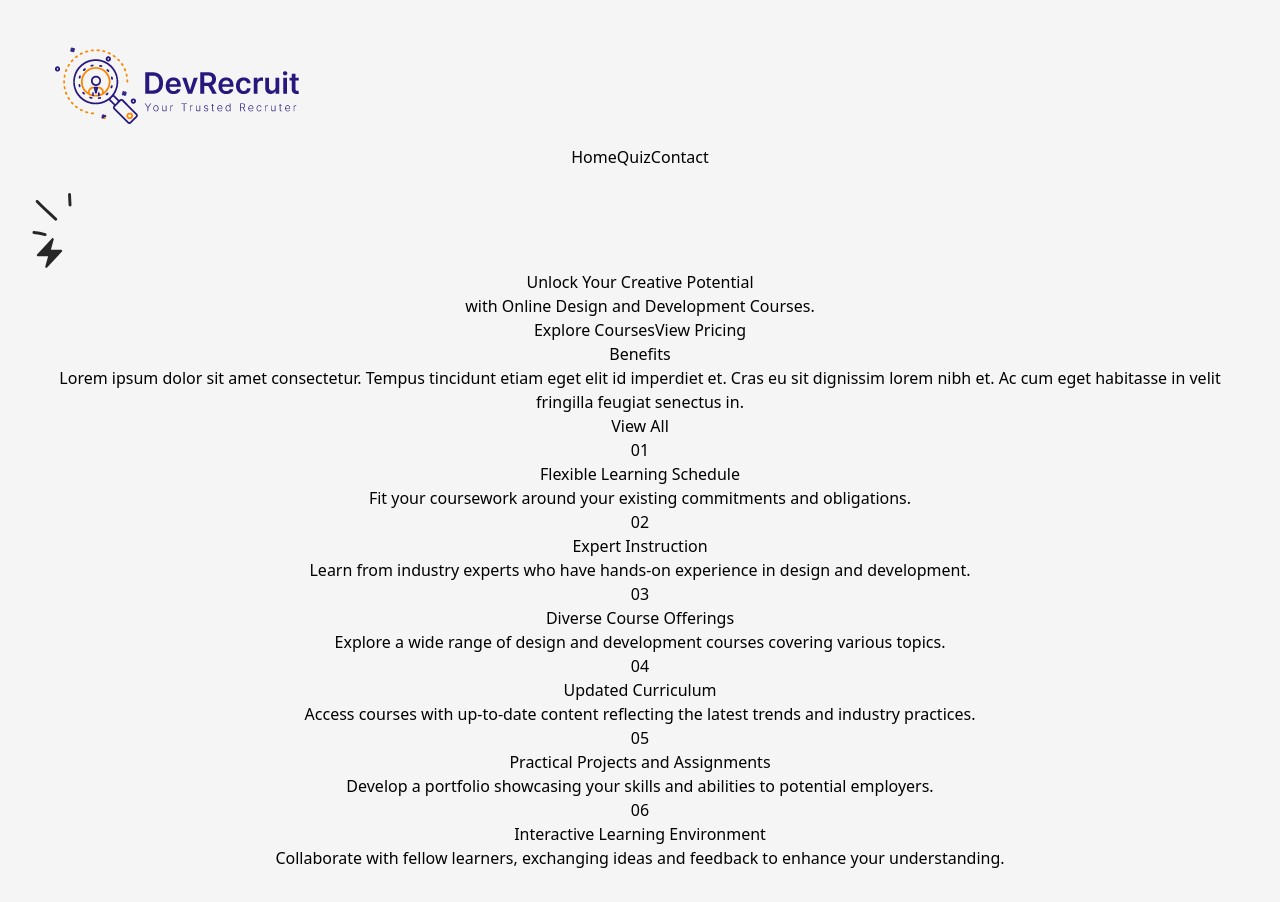
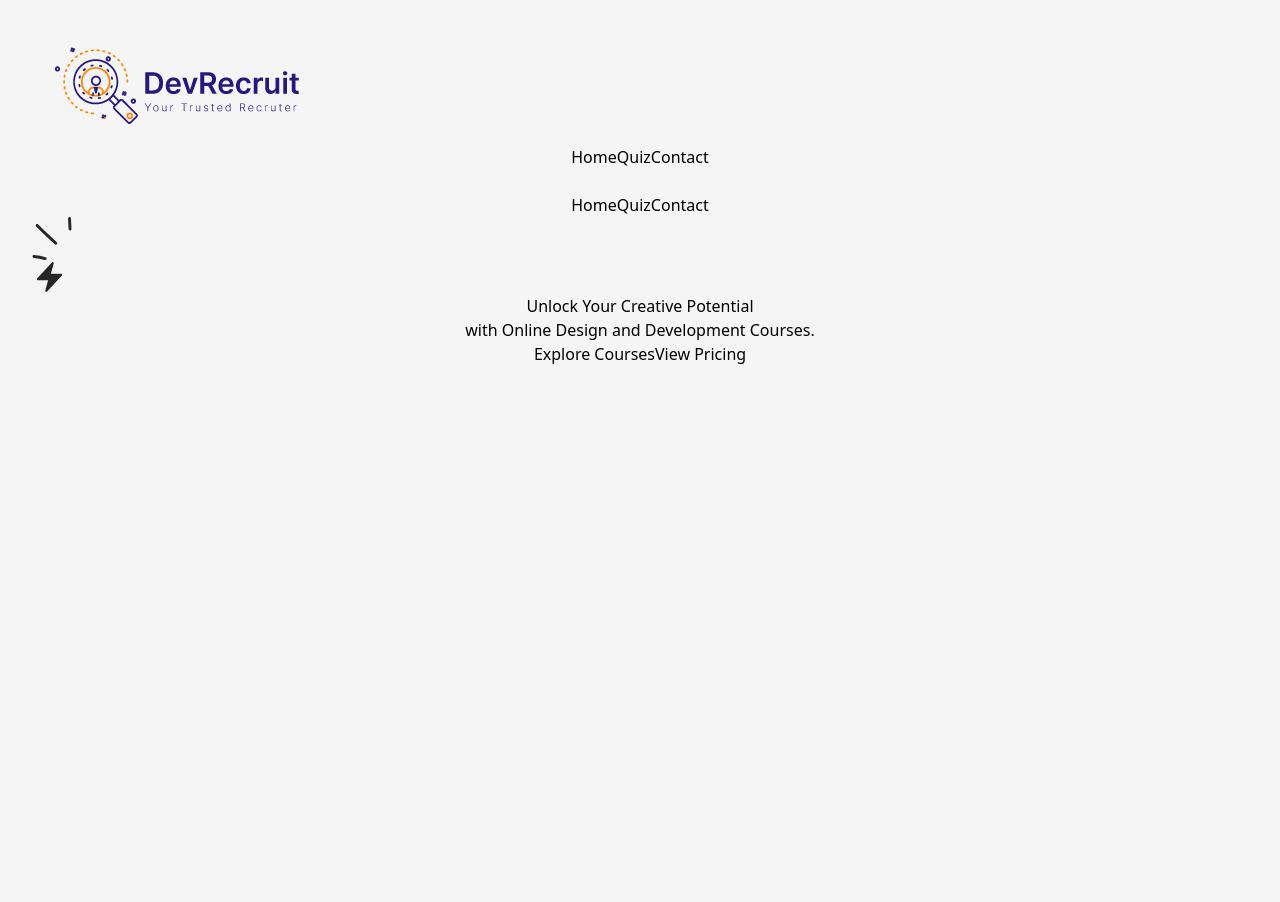
Before and after one commit to theziko1/DevRecruit, a React (Vite) app: page / in a window 1280 px wide. After the commit the page ends 800 px from the top, so only its background shows below. Built offline with nearby package versions, Linux system fonts and the light colour scheme; some icons are missing.

Commit message:
test commit

```diff
--- a/src/Components/Home/Home.jsx
+++ b/src/Components/Home/Home.jsx
@@ -15,7 +15,7 @@ const Home = () => {
 
     <img src={Icon} alt="" />
 </div>
-<div className="text-center"><span className="text-amber-500 text-3xl font-semibold font-['Be Vietnam Pro'] leading-[72px]">Unlock</span><span className="text-zinc-900 text-3xl font-semibold font-['Be Vietnam Pro'] leading-[72px]"> Your Creative Potential</span></div>
+<div className="text-center"><span className="text-amber-500 text-3xl md:text-xl font-semibold font-['Be Vietnam Pro'] leading-[72px]">Unlock</span><span className="text-zinc-900 text-3xl md:text-xl font-semibold font-['Be Vietnam Pro'] leading-[72px]"> Your Creative Potential</span></div>
 </div>
 <div className="w-[100%] mt-auto text-center text-neutral-800 text-[38px] font-medium font-['Be Vietnam Pro'] leading-[57px]">with Online Design and Development Courses.</div>
 <button className="w-[15%] h-[63px] gap-4 mr-[20px] text-center text-white text-lg font-semibold font-['Be Vietnam Pro'] leading-[27px] bg-amber-500 rounded-lg justify-center items-center mt-2 inline-flex">
@@ -58,83 +58,6 @@ Explore Courses
 <div className="w-11 h-11 relative" />
 </div>
 </div>
-<div className="w-[90%] h-[1142px] flex-col justify-start items-end gap-20 inline-flex">
-    <div className="self-stretch justify-start items-end  inline-flex">
-        <div className="grow shrink basis-0 flex-col justify-start items-start gap-1.5 inline-flex">
-            <div className="self-stretch text-neutral-800 text-5xl font-semibold font-['Be Vietnam Pro'] leading-[72px]">Benefits</div>
-            <div className="self-stretch text-zinc-600 text-lg font-normal font-['Be Vietnam Pro'] leading-[27px]">Lorem ipsum dolor sit amet consectetur. Tempus tincidunt etiam eget elit id imperdiet et. Cras eu sit dignissim lorem nibh et. Ac cum eget habitasse in velit fringilla feugiat senectus in.</div>
-        </div>
-        <div className="px-6 py-[18px] bg-neutral-50 rounded-lg border border-zinc-100 justify-center items-center gap-2 flex">
-            <div className="text-center text-neutral-800 text-lg font-medium font-['Be Vietnam Pro'] leading-[27px]">View All</div>
-        </div>
-    </div>
-    <div className="self-stretch h-[930px] flex-col justify-start items-start gap-5 flex">
-        <div className="self-stretch justify-start items-start gap-5 inline-flex">
-            <div className="grow shrink basis-0 p-[50px] bg-white rounded-xl flex-col justify-start items-end gap-[50px] inline-flex">
-                <div className="self-stretch text-right text-neutral-800 text-[80px] font-bold font-['Be Vietnam Pro'] leading-normal">01</div>
-                <div className="self-stretch h-[104px] flex-col justify-start items-start gap-3.5 flex">
-                    <div className="self-stretch text-zinc-800 text-2xl font-semibold font-['Be Vietnam Pro'] leading-9">Flexible Learning Schedule</div>
-                    <div className="self-stretch text-neutral-600 text-lg font-normal font-['Be Vietnam Pro'] leading-[27px]">Fit your coursework around your existing commitments and obligations.</div>
-                </div>
-                <div className="p-5 bg-neutral-50 rounded-lg border border-zinc-100 justify-center items-center gap-2 inline-flex">
-                    <div className="w-[34px] h-[34px] relative" />
-                </div>
-            </div>
-            <div className="grow shrink basis-0 p-[50px] bg-white rounded-xl flex-col justify-start items-end gap-[50px] inline-flex">
-                <div className="self-stretch text-right text-neutral-800 text-[80px] font-bold font-['Be Vietnam Pro'] leading-normal">02</div>
-                <div className="self-stretch h-[104px] flex-col justify-start items-start gap-3.5 flex">
-                    <div className="self-stretch text-zinc-800 text-2xl font-semibold font-['Be Vietnam Pro'] leading-9">Expert Instruction</div>
-                    <div className="self-stretch text-neutral-600 text-lg font-normal font-['Be Vietnam Pro'] leading-[27px]">Learn from industry experts who have hands-on experience in design and development.</div>
-                </div>
-                <div className="p-5 bg-neutral-50 rounded-lg border border-zinc-100 justify-center items-center gap-2 inline-flex">
-                    <div className="w-[34px] h-[34px] relative" />
-                </div>
-            </div>
-            <div className="grow shrink basis-0 p-[50px] bg-white rounded-xl flex-col justify-start items-end gap-[50px] inline-flex">
-                <div className="self-stretch text-right text-neutral-800 text-[80px] font-bold font-['Be Vietnam Pro'] leading-normal">03</div>
-                <div className="self-stretch h-[104px] flex-col justify-start items-start gap-3.5 flex">
-                    <div className="self-stretch text-zinc-800 text-2xl font-semibold font-['Be Vietnam Pro'] leading-9">Diverse Course Offerings</div>
-                    <div className="self-stretch text-neutral-600 text-lg font-normal font-['Be Vietnam Pro'] leading-[27px]">Explore a wide range of design and development courses covering various topics.</div>
-                </div>
-                <div className="p-5 bg-neutral-50 rounded-lg border border-zinc-100 justify-center items-center gap-2 inline-flex">
-                    <div className="w-[34px] h-[34px] relative" />
-                </div>
-            </div>
-        </div>
-        <div className="self-stretch justify-start items-start gap-5 inline-flex">
-            <div className="grow shrink basis-0 p-[50px] bg-white rounded-xl flex-col justify-start items-end gap-[50px] inline-flex">
-                <div className="self-stretch text-right text-neutral-800 text-[80px] font-bold font-['Be Vietnam Pro'] leading-normal">04</div>
-                <div className="self-stretch h-[131px] flex-col justify-start items-start gap-3.5 flex">
-                    <div className="self-stretch text-zinc-800 text-2xl font-semibold font-['Be Vietnam Pro'] leading-9">Updated Curriculum</div>
-                    <div className="self-stretch text-neutral-600 text-lg font-normal font-['Be Vietnam Pro'] leading-[27px]">Access courses with up-to-date content reflecting the latest trends and industry practices.</div>
-                </div>
-                <div className="p-5 bg-neutral-50 rounded-lg border border-zinc-100 justify-center items-center gap-2 inline-flex">
-                    <div className="w-[34px] h-[34px] relative" />
-                </div>
-            </div>
-            <div className="grow shrink basis-0 p-[50px] bg-white rounded-xl flex-col justify-start items-end gap-[50px] inline-flex">
-                <div className="self-stretch text-right text-neutral-800 text-[80px] font-bold font-['Be Vietnam Pro'] leading-normal">05</div>
-                <div className="self-stretch h-[140px] flex-col justify-start items-start gap-3.5 flex">
-                    <div className="self-stretch text-zinc-800 text-2xl font-semibold font-['Be Vietnam Pro'] leading-9">Practical Projects and Assignments</div>
-                    <div className="self-stretch text-neutral-600 text-lg font-normal font-['Be Vietnam Pro'] leading-[27px]">Develop a portfolio showcasing your skills and abilities to potential employers.</div>
-                </div>
-                <div className="p-5 bg-neutral-50 rounded-lg border border-zinc-100 justify-center items-center gap-2 inline-flex">
-                    <div className="w-[34px] h-[34px] relative" />
-                </div>
-            </div>
-            <div className="grow shrink basis-0 p-[50px] bg-white rounded-xl flex-col justify-start items-end gap-[50px] inline-flex">
-                <div className="self-stretch text-right text-neutral-800 text-[80px] font-bold font-['Be Vietnam Pro'] leading-normal">06</div>
-                <div className="self-stretch h-[131px] flex-col justify-start items-start gap-3.5 flex">
-                    <div className="self-stretch text-zinc-800 text-2xl font-semibold font-['Be Vietnam Pro'] leading-9">Interactive Learning Environment</div>
-                    <div className="self-stretch text-neutral-600 text-lg font-normal font-['Be Vietnam Pro'] leading-[27px]">Collaborate with fellow learners, exchanging ideas and feedback to enhance your understanding.</div>
-                </div>
-                <div className="p-5 bg-neutral-50 rounded-lg border border-zinc-100 justify-center items-center gap-2 inline-flex">
-                    <div className="w-[34px] h-[34px] relative" />
-                </div>
-            </div>
-        </div>
-    </div>
-</div>
 
     </>
   )
--- a/src/Components/Navbar/Navbar.jsx
+++ b/src/Components/Navbar/Navbar.jsx
@@ -13,21 +13,26 @@ const Navbar = () => {
       setIsMenuOpen(!isMenuOpen);
   }
   return (
-  <div className="w-[100%] h-[99px] px-[132px] border-b border-zinc-100 justify-between items-center inline-flex">
+  <div className="w-[100%] h-[99px] px-[132px] border-b border-zinc-100 justify-between items-start flex">
         <div className="justify-start items-center gap-[50px]  flex">
                   <img className="w-[150px] h-[58.85px]" src={Logo} />
-          <div className={`${isMenuOpen ? "justify-start items-center gap-[26px] flex" : "hidden"}`}>
+          <div className="justify-start items-center gap-[26px] md:flex hidden">
               <NavLink to="/" className="text-neutral-800 text-lg font-normal font-['Be Vietnam Pro'] leading-[27px]">Home</NavLink>
               <NavLink to="/Quiz" className="text-neutral-800 text-lg font-normal font-['Be Vietnam Pro'] leading-[27px]">Quiz</NavLink>
               <NavLink to="/Contact" className="text-neutral-800 text-lg font-normal font-['Be Vietnam Pro'] leading-[27px]">Contact</NavLink>
           </div>
-          <div className="sm:hidden">
+          <div className="md:hidden">
                      <button onClick={toggleMenu} className="text-NeutralDGrey focus:outline-none focus:text-gray-500">
                         {
                             isMenuOpen ?  (<FaXmark className="h-6 w-6 "/>) : (<FaBars className="h-6 w-6 "/>)
                         }
                      </button>
-                </div>
+           </div>
+           <div className={`${isMenuOpen ? "top-[100px] left-0 right-0  block bg-orange-600" : "hidden"}`}>
+              <NavLink to="/" className="block text-neutral-800 text-lg font-normal font-['Be Vietnam Pro'] leading-[27px]">Home</NavLink>
+              <NavLink to="/Quiz" className="block text-neutral-800 text-lg font-normal font-['Be Vietnam Pro'] leading-[27px]">Quiz</NavLink>
+              <NavLink to="/Contact" className="block text-neutral-800 text-lg font-normal font-['Be Vietnam Pro'] leading-[27px]">Contact</NavLink>
+          </div>
         </div>
   </div>
   )
```
